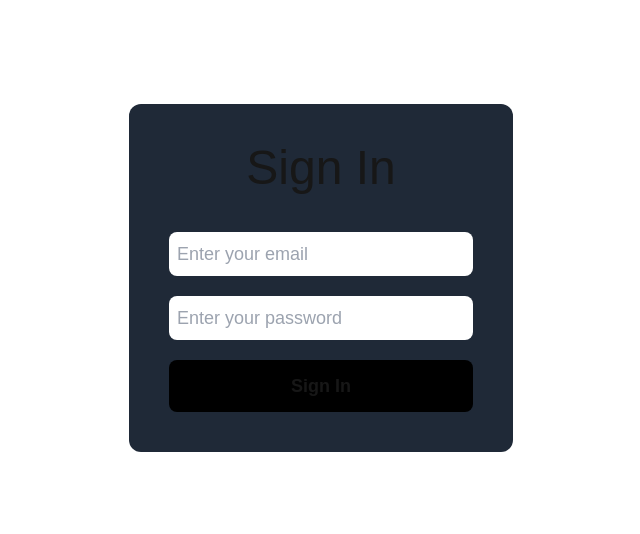
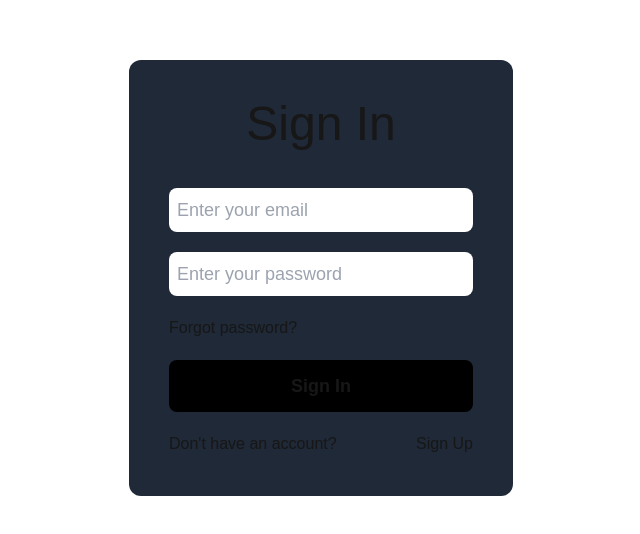
Before and after one commit to datogio/front-projects, a Next.js app: page /auth/sign-in in a window 1280 px wide. Shown: the part 122-656 px from the top of the page, without its empty margins (319-959 px from the left). Built offline with nearby package versions, Linux system fonts and the light colour scheme.

Commit message:
feat: add dummy links to the form

```diff
--- a/app/auth/sign-in/page.tsx
+++ b/app/auth/sign-in/page.tsx
@@ -13,9 +13,20 @@ export default function SignInPage() {
           type="password"
           placeholder="Enter your password"
         />
+        <div>
+          <span className="cursor-pointer transition hover:text-gray-300">
+            Forgot password?
+          </span>
+        </div>
         <button className="bg-black p-3 rounded-lg text-lg font-bold transition hover:scale-105">
           Sign In
         </button>
+        <div className="flex justify-between">
+          <span>{"Don't have an account?"}</span>
+          <span className="cursor-pointer transition hover:text-gray-300">
+            Sign Up
+          </span>
+        </div>
       </form>
     </div>
   );
```
